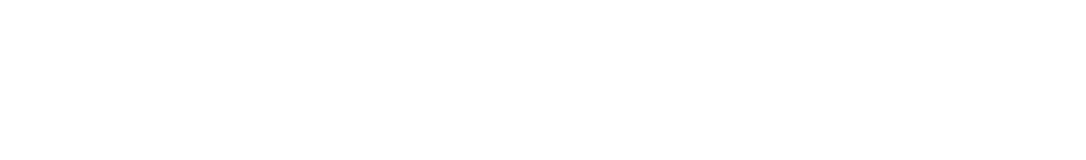
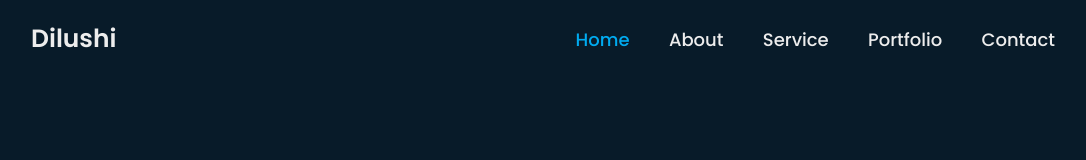
Before and after one commit to DilushiJayasinghe/My-Porfolio, a plain HTML site: page index.html in a window 1280 px wide. Shown: the whole page, without its empty margins (97-1183 px from the left). Drawn offline with Linux system fonts and the light colour scheme.

Commit message:
Add nav-bar

```diff
--- a/index.html
+++ b/index.html
@@ -1,9 +1,25 @@
-<html>
-    <head>
+<!DOCTYPE html>
+<html lang="en">
+<head>
+    <meta charset="UTF-8">
+    <meta name="viewport" content="width=device-width, initial-scale=1.0">
+    <title>My Portfolio</title>
+    <link rel="stylesheet" href="style.css">
+</head>
+<body>
+   <header class="header">
+    <a href="#" class="logo">Dilushi</a>
 
-    </head>
+    <nav class="navbar ">
+        <a href="#" class="active ">Home</a>
+        <a href="#">About</a>
+        <a href="#">Service</a>
+        <a href="#">Portfolio</a>
+        <a href="#">Contact</a>
+    </nav>
+   </header>
 
-    <body>
 
-    </body>
+
+</body>
 </html>
--- /dev/null
+++ b/style.css
@@ -0,0 +1,46 @@
+@import url('https://fonts.googleapis.com/css2?family=Poppins:wght@300;400;500;600;700&display=swap');
+
+*{
+    margin: 0;
+    padding: 0;
+    box-sizing: border-box;
+    font-family: 'Poppins', sans-serif;
+}
+
+body{
+    background: #081b29;
+}
+
+.header{
+    position: fixed;
+    top: 0;
+    left: 0;
+    width: 100%;
+    padding: 20px 10%;
+    background-color: transparent;
+    display: flex;
+    justify-content: space-between;
+    align-items: center;
+    z-index: 100;
+}
+
+.logo{
+    font-size: 25px;
+    color: #ededed;
+    text-decoration: none;
+    font-weight: 600;
+}
+
+.navbar a{
+    font-size:  18px;
+    color: #ededed;
+    text-decoration: none;
+    font-weight: 500;
+    margin-left: 35px;
+    transition: 2s;
+}
+
+.navbar a:hover,
+.navbar a.active{
+    color: #00abf0;
+}
```
Also changed, not shown: app.css (deleted).
